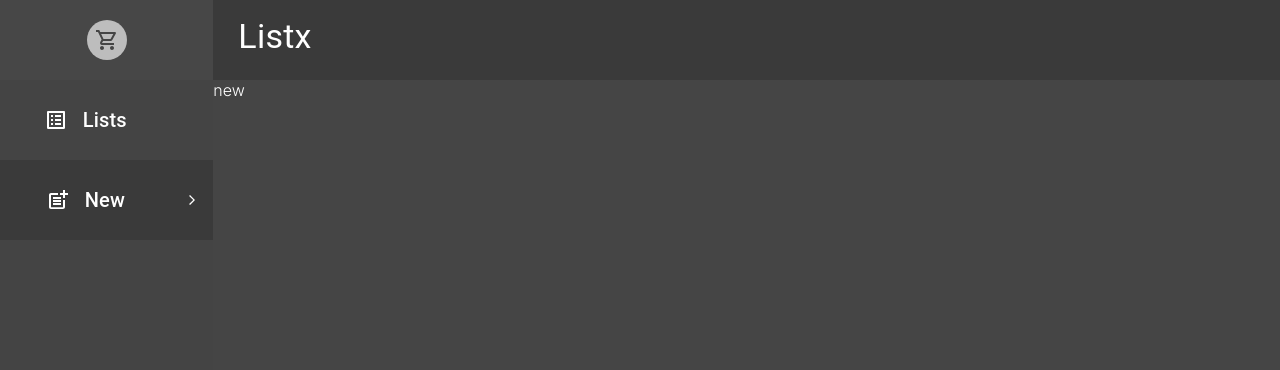
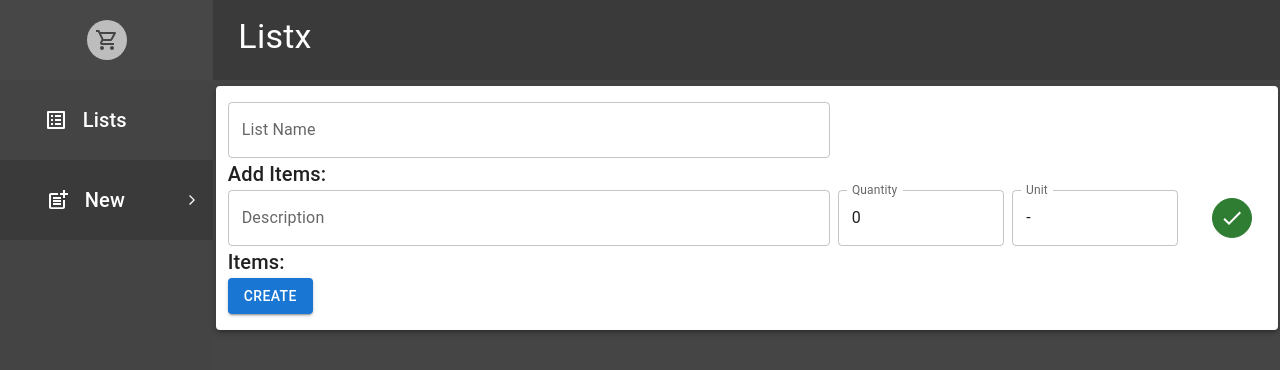
Before and after one commit to higorasilverio/listx_front, a Next.js app: page /new in a window 1280 px wide. Shown: the top 370 px of the page. Built offline with nearby package versions, Linux system fonts and the light colour scheme.

Commit message:
🚸 🚧 (pages/new): working with add new list interface

```diff
--- a/package.json
+++ b/package.json
@@ -15,11 +15,13 @@
     "@mui/icons-material": "^5.8.4",
     "@mui/material": "^5.9.2",
     "axios": "^0.27.2",
+    "formik": "^2.2.9",
     "install": "^0.13.0",
     "lodash": "^4.17.21",
     "next": "12.2.3",
     "react": "17.0.2",
-    "react-dom": "17.0.2"
+    "react-dom": "17.0.2",
+    "yup": "^0.32.11"
   },
   "devDependencies": {
     "@types/node": "18.6.1",
--- a/src/components/IconButton.tsx
+++ b/src/components/IconButton.tsx
@@ -1,5 +1,5 @@
 import { IconButton as MUIconButton, styled } from '@mui/material'
-import { ReactNode } from 'react'
+import { MouseEventHandler, ReactNode } from 'react'
 
 type IconButtonProps = {
   color:
@@ -14,9 +14,15 @@ type IconButtonProps = {
     | undefined
   styleColor: string
   children: ReactNode
+  onClick: MouseEventHandler<HTMLButtonElement>
 }
 
-const IconButton = ({ color, styleColor, children }: IconButtonProps) => {
+const IconButton = ({
+  color,
+  styleColor,
+  children,
+  onClick,
+}: IconButtonProps) => {
   const Wrapper = styled(MUIconButton)({
     border: `1px solid ${styleColor}`,
     backgroundColor: styleColor,
@@ -29,7 +35,11 @@ const IconButton = ({ color, styleColor, children }: IconButtonProps) => {
     },
   })
 
-  return <Wrapper color={color}>{children}</Wrapper>
+  return (
+    <Wrapper onClick={onClick} color={color}>
+      {children}
+    </Wrapper>
+  )
 }
 
 export default IconButton
--- a/src/pages/new/index.tsx
+++ b/src/pages/new/index.tsx
@@ -1,5 +1,168 @@
+import CheckOutlinedIcon from '@mui/icons-material/CheckOutlined'
+import {
+  Button,
+  Grid,
+  Paper,
+  styled,
+  TextField,
+  Typography,
+} from '@mui/material'
+import { useFormik } from 'formik'
 import type { NextPage } from 'next'
+import { useCallback, useState } from 'react'
+import * as yup from 'yup'
+import IconButton from '../../components/IconButton'
+import { Item } from '../../types/Item'
+import { ItemUnit } from '../../types/ItemUnit'
 
-const New: NextPage = () => <div>new</div>
+const Wrapper = styled(Paper)({
+  padding: '1rem 0.75rem',
+  margin: '0.35rem 0.15rem',
+  display: 'flex',
+})
+
+const FormWrapper = styled('form')({
+  display: 'flex',
+  flexDirection: 'column',
+  justifyContent: 'flex-start',
+  alignItems: 'flex-start',
+  width: '100%',
+})
+
+const validationSchema = yup.object({
+  name: yup.string().required('List name is required'),
+  description: yup.string().required('List name is required'),
+  quantity: yup.number(),
+  unit: yup.string(),
+})
+
+const New: NextPage = () => {
+  const [listItems, setListItems] = useState<Item[]>([])
+
+  const formik = useFormik({
+    initialValues: {
+      name: '',
+      description: '',
+      quantity: 0,
+      unit: '-',
+    },
+    validationSchema: validationSchema,
+    onSubmit: values => {
+      console.log(JSON.stringify(values))
+    },
+  })
+
+  const addListItem = useCallback(() => {
+    const { description, quantity, unit: unitValue } = formik.values
+
+    const id = listItems.length
+    const unit: ItemUnit =
+      ItemUnit[unitValue.toUpperCase()] ?? ItemUnit['OTHER']
+    const item: Item = { id, description, quantity, unit }
+
+    setListItems(previousList => previousList.concat([item]))
+
+    formik.setFieldValue('description', '')
+    formik.setFieldValue('quantity', 0)
+    formik.setFieldValue('unit', '-')
+  }, [formik.values, listItems, setListItems])
+
+  return (
+    <Wrapper elevation={3}>
+      <FormWrapper onSubmit={formik.handleSubmit}>
+        <Grid container spacing={1}>
+          <Grid item xs={7}>
+            <TextField
+              id="name"
+              name="name"
+              label="List Name"
+              value={formik.values.name}
+              onChange={formik.handleChange}
+              fullWidth
+              error={formik.touched.name && Boolean(formik.errors.name)}
+              helperText={formik.touched.name && formik.errors.name}
+            />
+          </Grid>
+        </Grid>
+        <Typography variant="h6">Add Items:</Typography>
+        <Grid container spacing={1}>
+          <Grid item xs={7}>
+            <TextField
+              id="description"
+              name="description"
+              label="Description"
+              value={formik.values.description}
+              onChange={formik.handleChange}
+              fullWidth
+              error={
+                formik.touched.description && Boolean(formik.errors.description)
+              }
+              helperText={
+                formik.touched.description && formik.errors.description
+              }
+            />
+          </Grid>
+          <Grid item xs={2}>
+            <TextField
+              id="quantity"
+              name="quantity"
+              label="Quantity"
+              type="number"
+              value={formik.values.quantity}
+              onChange={formik.handleChange}
+              fullWidth
+              error={formik.touched.quantity && Boolean(formik.errors.quantity)}
+              helperText={formik.touched.quantity && formik.errors.quantity}
+            />
+          </Grid>
+          <Grid item xs={2}>
+            <TextField
+              id="unit"
+              name="unit"
+              label="Unit"
+              value={formik.values.unit}
+              onChange={formik.handleChange}
+              fullWidth
+              error={formik.touched.unit && Boolean(formik.errors.unit)}
+              helperText={formik.touched.unit && formik.errors.unit}
+            />
+          </Grid>
+          <Grid
+            item
+            xs={1}
+            sx={{
+              display: 'flex',
+              alignItems: 'center',
+              justifyContent: 'center',
+            }}
+          >
+            <IconButton
+              color="success"
+              styleColor="#2e7d32"
+              onClick={() => addListItem()}
+            >
+              <CheckOutlinedIcon sx={{ color: '#fff' }} />
+            </IconButton>
+          </Grid>
+        </Grid>
+        <Typography variant="h6">Items:</Typography>
+        {listItems.length ? (
+          <div>
+            {listItems.map(item => (
+              <div key={item.id}>
+                <span>{item.description}</span>
+                <span>{item.quantity}</span>
+                <span>{item.unit}</span>
+              </div>
+            ))}
+          </div>
+        ) : null}
+        <Button color="primary" variant="contained" type="submit">
+          Create
+        </Button>
+      </FormWrapper>
+    </Wrapper>
+  )
+}
 
 export default New
```
Also changed, not shown: 1 other file (tests, documents, lock files or other folders).
